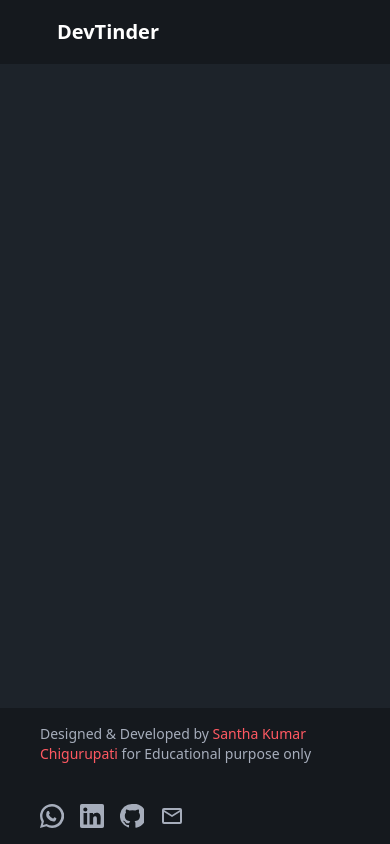
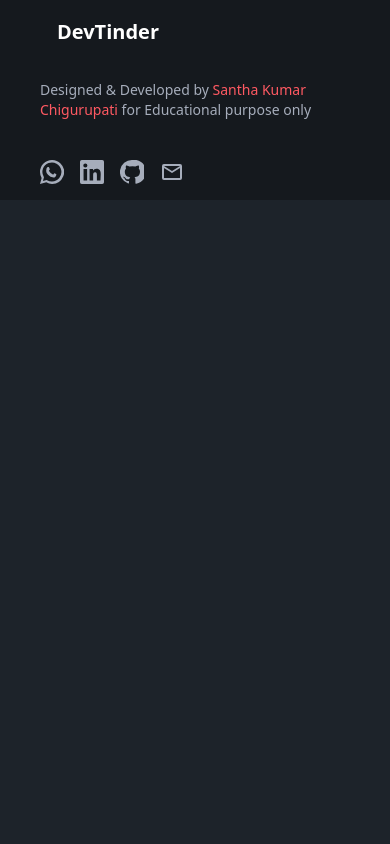
Before and after one commit to schigurupatis/DevTinder-webUI, a React (Vite) app: page / in a window 390 px wide. Built offline with nearby package versions, Linux system fonts and the light colour scheme; no server answers.

Commit message:
worked on responsive design

```diff
--- a/src/components/Footer.jsx
+++ b/src/components/Footer.jsx
@@ -3,7 +3,7 @@
 const Footer = () => {
   return (
     <>
-        <footer className="footer bg-base-300 text-neutral-content items-center p-4 px-10 fixed bottom-0">
+        <footer className="footer bg-base-300 text-neutral-content items-center p-4 px-10 relative md:fixed bottom-0">
   <aside className="grid-flow-col items-center">
     {/* <p>Copyright © {new Date().getFullYear()} - All right reserved</p> */}
     <p>Designed & Developed by <Link to="https://www.linkedin.com/in/schigurupatis/" target="_blank" className="text-error">Santha Kumar Chigurupati</Link> for Educational purpose only</p>
--- a/src/pages/Registration.jsx
+++ b/src/pages/Registration.jsx
@@ -36,8 +36,8 @@
       setShowToast(true);
       setTimeout(() => {
         setShowToast(false);
+        return navigate("/login")
       }, 3000)
-      return navigate("/login")
     } catch(err) {
       setError(err?.response?.data || "something went wrong");
     }
```
